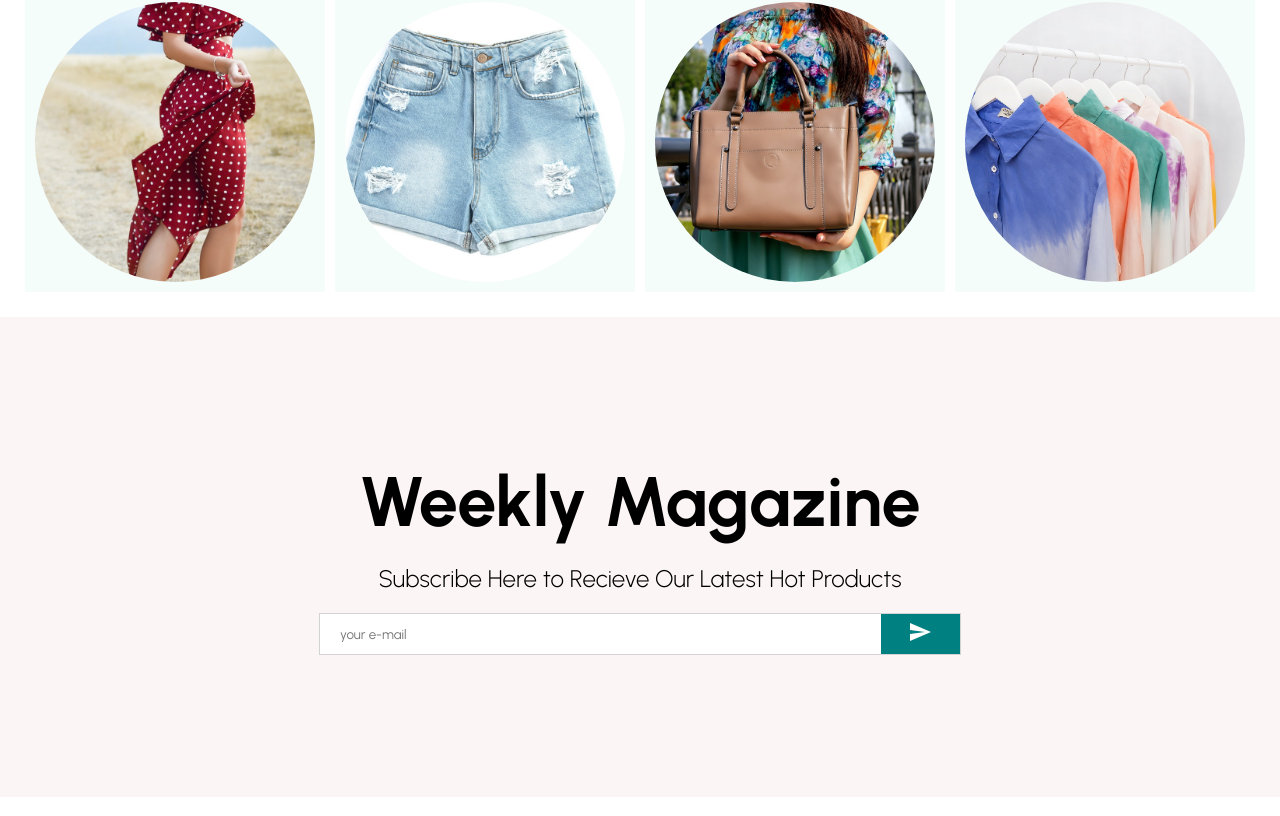
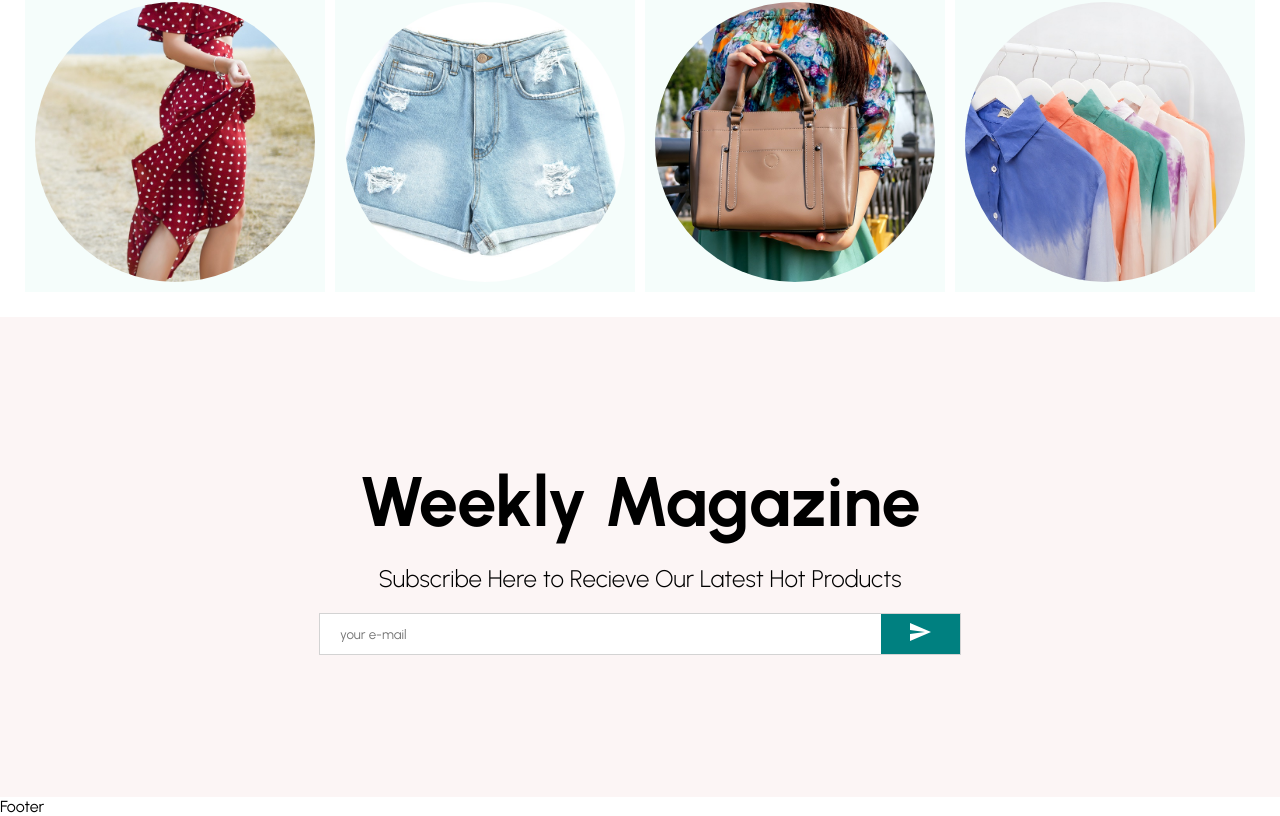
Before and after one commit to AliPooladmast/e-commerce, a React (Create React App) app: page / in a window 1280 px wide. Shown: the part 1894-2710 px from the top of the page. Built offline with nearby package versions, Linux system fonts and the light colour scheme.

Commit message:
feat(Footer): create and add footer component to home page

```diff
--- /dev/null
+++ b/src/components/Footer/Footer.jsx
@@ -0,0 +1,7 @@
+import React from "react";
+
+function Footer() {
+  return <div>Footer</div>;
+}
+
+export default Footer;
--- a/src/pages/Home.jsx
+++ b/src/pages/Home.jsx
@@ -1,6 +1,7 @@
 import React from "react";
 import Announcement from "../components/Announcement/Announcement";
 import Categories from "../components/Categories/Categories";
+import Footer from "../components/Footer/Footer";
 import NavBar from "../components/NavBar/NavBar";
 import Newsletter from "../components/Newsletter/Newsletter";
 import Products from "../components/Products/Products";
@@ -15,6 +16,7 @@ const Home = () => {
       <Categories />
       <Products />
       <Newsletter />
+      <Footer />
     </>
   );
 };
```
Also changed, not shown: src/components/Footer/Footer.module.scss (added).
